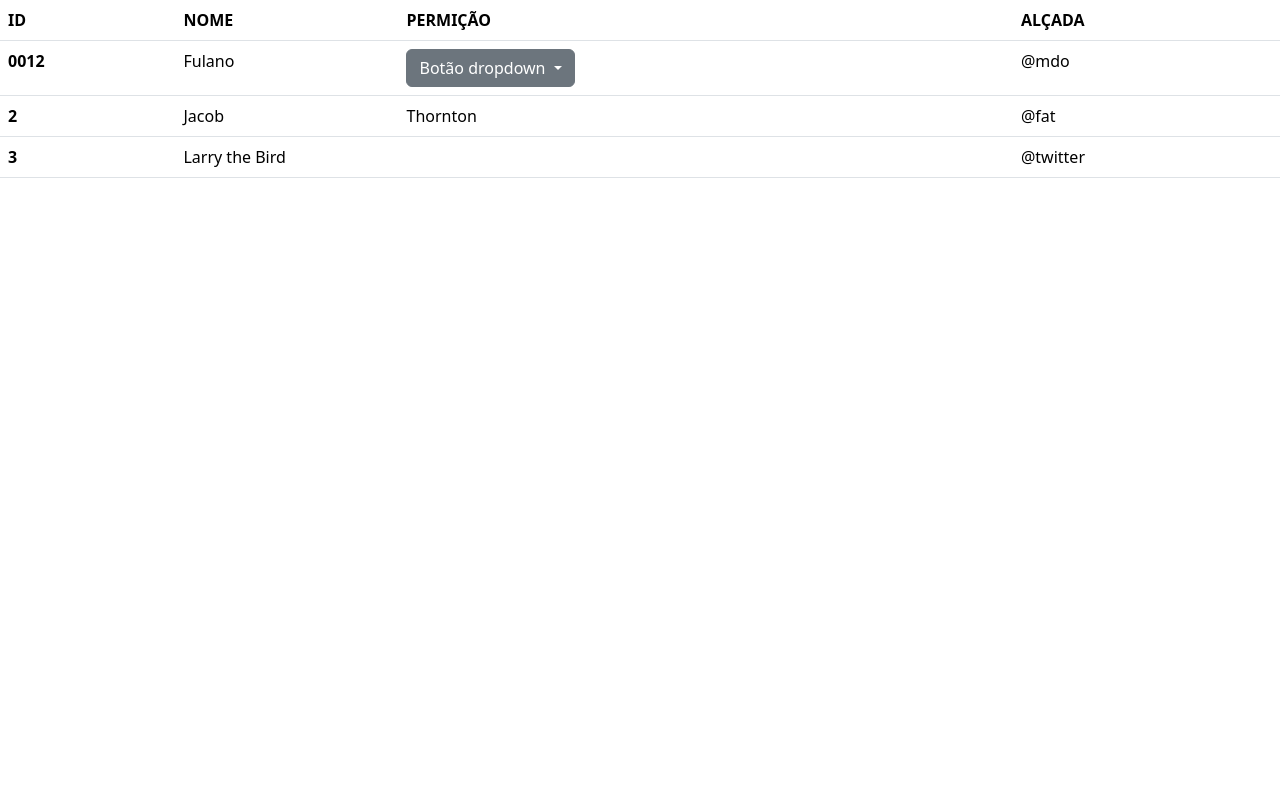
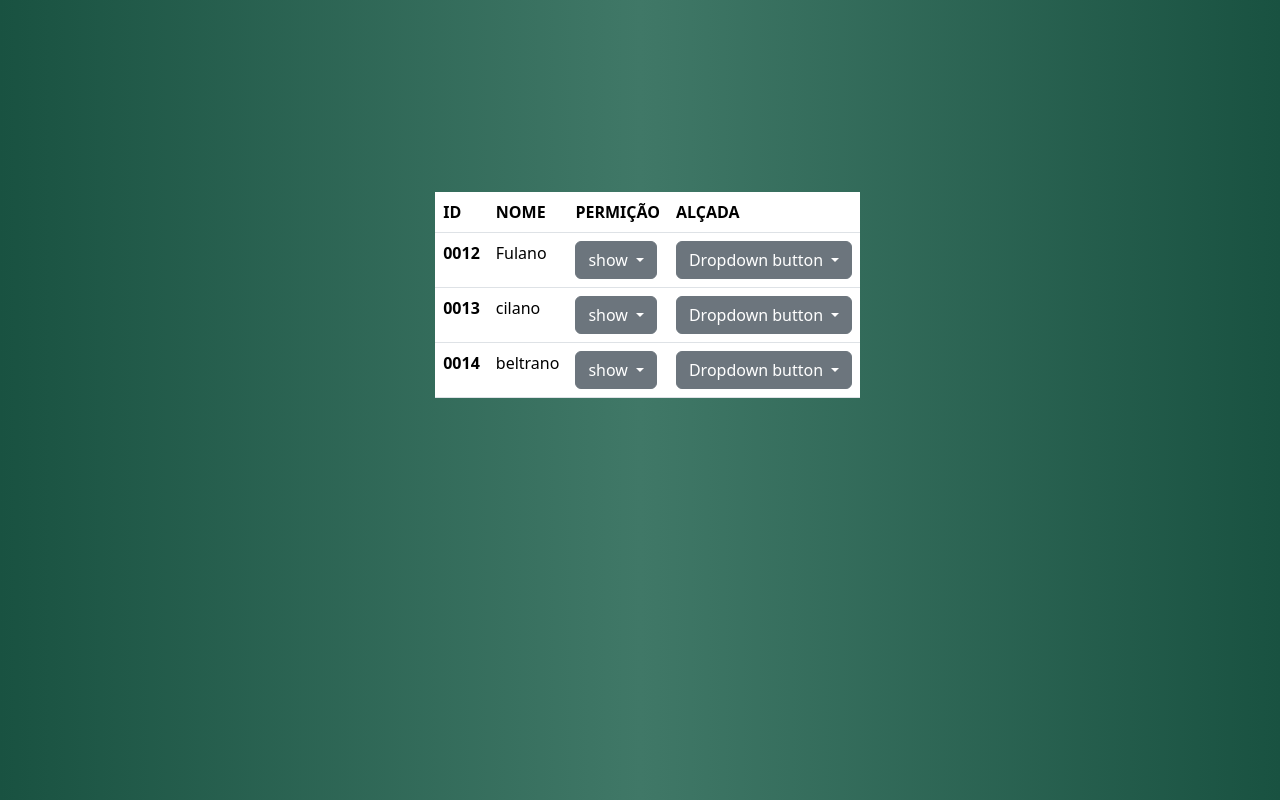
Before and after one commit to Brayan-kedroski/eliti-one, a plain HTML site: page html/home.html in a window 1280 px wide. Drawn offline with nearby package versions, Linux system fonts and the light colour scheme.

Commit message:
update home

```diff
--- a/css/home.css
+++ b/css/home.css
@@ -4,3 +4,16 @@
     box-sizing: border-box;
 
 }
+body{
+    background: linear-gradient(90deg,  #195241,#407867,#195241  );
+}
+.table{
+    background-color: rgba(255,255 , 255, .3);
+    color: black;
+    width: 50px;
+    margin-left: 34vw;
+    margin-top: 15vw;
+    border-radius: 20px;
+
+
+}
--- a/html/home.html
+++ b/html/home.html
@@ -1,13 +1,17 @@
 <!doctype html>
 <html lang="en">
+
 <head>
   <meta charset="utf-8">
   <meta name="viewport" content="width=device-width, initial-scale=1">
   <title>HOME</title>
-    <link href="https://cdn.jsdelivr.net/npm/bootstrap@5.3.0-alpha2/dist/css/bootstrap.min.css" rel="stylesheet" integrity="sha384-aFq/bzH65dt+w6FI2ooMVUpc+21e0SRygnTpmBvdBgSdnuTN7QbdgL+OapgHtvPp" crossorigin="anonymous">
+  <link href="https://cdn.jsdelivr.net/npm/bootstrap@5.3.0-alpha2/dist/css/bootstrap.min.css" rel="stylesheet"
+    integrity="sha384-aFq/bzH65dt+w6FI2ooMVUpc+21e0SRygnTpmBvdBgSdnuTN7QbdgL+OapgHtvPp" crossorigin="anonymous">
+ <link rel="stylesheet" href="/css/home.css">
   </head>
+
 <body>
-    <table class="table">
+  <table class="table" >
     <thead>
       <tr>
         <th scope="col">ID</th>
@@ -20,31 +24,107 @@
       <tr>
         <th scope="row">0012</th>
         <td>Fulano</td>
-            <td><div class="dropdown">
-                <button class="btn btn-secondary dropdown-toggle" type="button" id="dropdownMenuButton" data-toggle="dropdown" aria-haspopup="true" aria-expanded="false">
-                  Botão dropdown
+        <td>
+          <div class="dropdown">
+            <button class="btn btn-secondary dropdown-toggle" type="button" data-bs-toggle="dropdown"
+              aria-expanded="false">
+          show
             </button>
-                <div class="dropdown-menu" aria-labelledby="dropdownMenuButton">
-                  <a class="dropdown-item" href="#">Alguma ação</a>
-                  <a class="dropdown-item" href="#">Outra ação</a>
-                  <a class="dropdown-item" href="#">Alguma coisa aqui</a>
+            <ul class="dropdown-menu">
+              <li><a class="dropdown-item" href="#"></a></li>
+              <li><a class="dropdown-item" href="#">Another action</a></li>
+              <li><a class="dropdown-item" href="#">Something else here</a></li>
+            </ul>
           </div>
-              </div></td>
-            <td>@mdo</td>
+        </td>
+
+        <td>
+          <div class="dropdown">
+            <button class="btn btn-secondary dropdown-toggle" type="button" data-bs-toggle="dropdown"
+              aria-expanded="false">
+              Dropdown button
+            </button>
+            <ul class="dropdown-menu">
+              <li><a class="dropdown-item" href="#"></a></li>
+              <li><a class="dropdown-item" href="#">Another action</a></li>
+              <li><a class="dropdown-item" href="#">Something else here</a></li>
+            </ul>
+          </div>
+        </td>
       </tr>
+         </tr>
+    </thead>
+     <!-- fim do primeiro user -->
       <tr>
-            <th scope="row">2</th>
-            <td>Jacob</td>
-            <td>Thornton</td>
-            <td>@fat</td>
+        <th scope="row">0013</th>
+        <td>cilano</td>
+        <td>
+          <div class="dropdown">
+            <button class="btn btn-secondary dropdown-toggle" type="button" data-bs-toggle="dropdown"
+              aria-expanded="false">
+              show
+            </button>
+            <ul class="dropdown-menu">
+              <li><a class="dropdown-item" href="#" ><input type="checkbox" name="criar user" id="" >  <label for="criar user">criar user</label></a></li>
+              <li><a class="dropdown-item" href="#">Another action</a></li>
+              <li><a class="dropdown-item" href="#">Something else here</a></li>
+            </ul>
+          </div>
+        </td>
+        <td>
+          <div class="dropdown">
+            <button class="btn btn-secondary dropdown-toggle" type="button" data-bs-toggle="dropdown"
+              aria-expanded="false">
+              Dropdown button
+            </button>
+            <ul class="dropdown-menu">
+              <li><a class="dropdown-item" href="#">Action</a></li>
+              <li><a class="dropdown-item" href="#">Another action</a></li>
+              <li><a class="dropdown-item" href="#">Something else here</a></li>
+            </ul>
+          </div>
+        </td>
       </tr>
+      <!-- fim do  segundo user  -->
       <tr>
-            <th scope="row">3</th>
-            <td colspan="2">Larry the Bird</td>
-            <td>@twitter</td>
+        <th scope="row">0014</th>
+        <td>beltrano</td>
+        <td>
+          <div class="dropdown">
+            <button class="btn btn-secondary dropdown-toggle" type="button" data-bs-toggle="dropdown"
+              aria-expanded="false">
+              show
+            </button>
+            <ul class="dropdown-menu">
+              <li><a class="dropdown-item" href="#" ><input type="checkbox" name="criar user" id="" >  <label for="criar user">criar user</label></a></li>
+              <li><a class="dropdown-item" href="#">Another action</a></li>
+              <li><a class="dropdown-item" href="#">Something else here</a></li>
+            </ul>
+          </div>
+        </td>
+        <td>
+          <div class="dropdown">
+            <button class="btn btn-secondary dropdown-toggle" type="button" data-bs-toggle="dropdown"
+              aria-expanded="false">
+              Dropdown button
+            </button>
+            <ul class="dropdown-menu">
+              <li><a class="dropdown-item" href="#">Action</a></li>
+              <li><a class="dropdown-item" href="#">Another action</a></li>
+              <li><a class="dropdown-item" href="#">Something else here</a></li>
+            </ul>
+          </div>
+        </td>
       </tr>
+      <!-- fim do  terceiro user  -->
+
+
+
     </tbody>
   </table>
-    <script src="https://cdn.jsdelivr.net/npm/bootstrap@5.3.0-alpha2/dist/js/bootstrap.bundle.min.js" integrity="sha384-qKXV1j0HvMUeCBQ+QVp7JcfGl760yU08IQ+GpUo5hlbpg51QRiuqHAJz8+BrxE/N" crossorigin="anonymous"></script>
+  <script src="https://cdn.jsdelivr.net/npm/bootstrap@5.3.0-alpha2/dist/js/bootstrap.bundle.min.js"
+    integrity="sha384-qKXV1j0HvMUeCBQ+QVp7JcfGl760yU08IQ+GpUo5hlbpg51QRiuqHAJz8+BrxE/N"
+    crossorigin="anonymous"></script>
 </body>
+
 </html>
```
Lines whose indentation alone changed are shown as unchanged.
